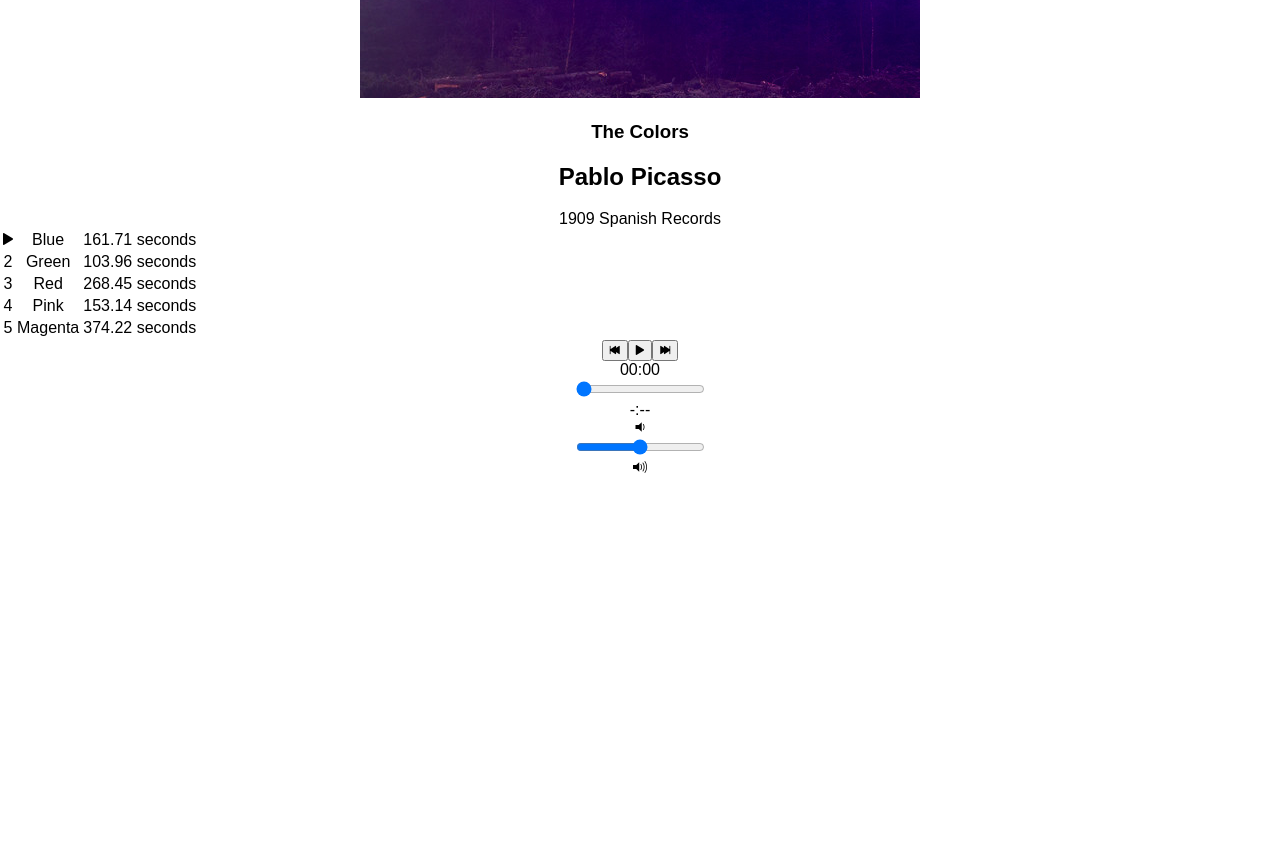
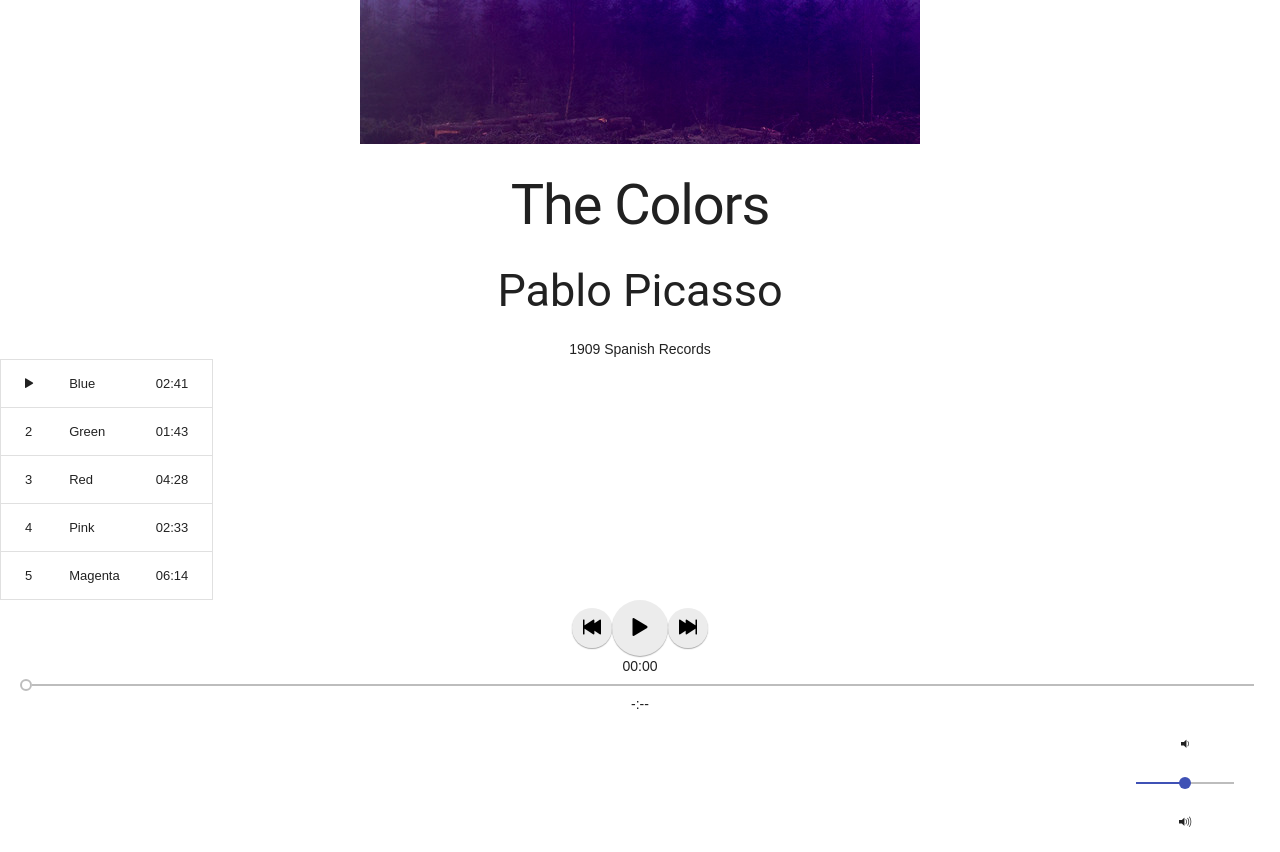
Before and after one commit to hankwarner/bloc-jams-reactjs, a React (Create React App) app: page /album/the-colors in a window 1280 px wide. Shown: the part 560-1412 px from the top of the page. Before the commit the page ends 1037 px from the top, so only its background shows below. Built offline with nearby package versions, Linux system fonts and the light colour scheme.

Commit message:
first commit, testing some styling

```diff
--- a/public/index.html
+++ b/public/index.html
@@ -20,7 +20,10 @@
       Learn how to configure a non-root public URL by running `npm run build`.
     -->
     <link rel="stylesheet" type="text/css" href="http://code.ionicframework.com/ionicons/2.0.1/css/ionicons.min.css">
-    <title>React App</title>
+    <link rel="stylesheet" href="https://fonts.googleapis.com/icon?family=Material+Icons">
+    <link rel="stylesheet" href="https://code.getmdl.io/1.3.0/material.indigo-pink.min.css">
+    <script defer src="https://code.getmdl.io/1.3.0/material.min.js"></script>
+    <title>Bloc Jams</title>
   </head>
   <body>
     <noscript>
--- a/src/components/Album.js
+++ b/src/components/Album.js
@@ -127,7 +127,7 @@ class Album extends Component {
                         <div id="release-info">{this.state.album.releaseInfo}</div>
                     </div>
                 </section>
-                <table id="song-list">
+                <table id="song-list" className="mdl-data-table mdl-js-data-table">
                     <colgroup>
                         <col id="song-number-column" />
                         <col id="song-title-column" />
@@ -140,14 +140,14 @@ class Album extends Component {
                                 onClick={() => this.handleSongClick(song)}
                                 onMouseEnter={() => this.setState({ hoveredSong: song })}
                                 onMouseLeave={() => this.setState({ hoveredSong: null })}>
-                                    <td className='song-actions'>
+                                    <td className='song-actions mdl-data-table__cell--non-numeric'>
                                             {this.state.currentSong === song ?
                                                 (<span className={this.state.isPlaying ? "ion-pause" : "ion-play"} />) :
                                                 this.state.hoveredSong === song ? (<span className="ion-play" />) :
                                                 (<span className="song-number">{index + 1}</span>)}
                                     </td>
-                                    <td className='song-title'>{song.title}</td>
-                                    <td className='song-duration'>{song.duration} seconds</td>
+                                    <td className='song-title mdl-data-table__cell--non-numeric'>{song.title}</td>
+                                    <td className='song-duration mdl-data-table__cell--non-numeric'>{this.formatTime(song.duration)}</td>
                                 </tr>
                             )
                         }
--- a/src/components/PlayerBar.js
+++ b/src/components/PlayerBar.js
@@ -1,4 +1,5 @@
 import React, { Component } from 'react';
+import RangeStlyes from './RangeStyles';
 
 class PlayerBar extends Component {
     constructor(props) {
@@ -9,13 +10,13 @@ class PlayerBar extends Component {
         return (
             <section className="player-bar">
                 <section id="buttons">
-                    <button id="previous" onClick={this.props.handlePrevClick} >
-                        <span className="ion-skip-backward"></span>
+                    <button id="previous" className="mdl-button mdl-js-button mdl-button--fab mdl-button--mini-fab mdl-js-ripple-effect" onClick={this.props.handlePrevClick} >
+                        <span className="ion-skip-backward mdl-js-ripple-effect"></span>
                     </button>
-                    <button id="play-pause" onClick={this.props.handleSongClick} >
+                    <button id="play-pause" className="mdl-button mdl-js-button mdl-button--fab mdl-js-ripple-effect" onClick={this.props.handleSongClick} >
                         <span className={this.props.isPlaying ? "ion-pause" : "ion-play" }></span>
                     </button>
-                    <button id="next" onClick={this.props.handleNextClick} >
+                    <button id="next" className="mdl-button mdl-js-button mdl-button--fab mdl-button--mini-fab mdl-js-ripple-effect" onClick={this.props.handleNextClick} >
                         <span className="ion-skip-forward"></span>
                     </button>
                 </section>
@@ -23,7 +24,7 @@ class PlayerBar extends Component {
                     <div className="current-time">{this.props.formatTime(this.props.currentTime)}</div>
                     <input
                         type="range"
-                        className="seek-bar"
+                        className="mdl-slider mdl-js-slider"
                         value={(this.props.currentTime / this.props.duration) || 0}
                         max="1"
                         min="0"
@@ -32,19 +33,27 @@ class PlayerBar extends Component {
                     />
                     <div className="total-time">{this.props.formatTime(this.props.duration)}</div>
                 </section>
+                <RangeStlyes>
                     <section id="volume-control">
+                        <RangeStlyes low>
                         <div className="icon ion-volume-low"></div>
+                        </RangeStlyes>
+                        <RangeStlyes input>
                         <input
                             type="range"
-                        className="seek-bar"
+                            className="mdl-slider mdl-js-slider"
                             value={this.props.currentVolume}
                             max="1.0"
                             min="0.0"
                             step="0.01"
                             onChange={this.props.handleVolumeChange}
                         />
+                        </RangeStlyes>
+                        <RangeStlyes high>
                         <div className="icon ion-volume-high"></div>
+                        </RangeStlyes>
                     </section>
+                </RangeStlyes>
             </section>
         );
     }
--- /dev/null
+++ b/src/components/RangeStyles.js
@@ -0,0 +1,9 @@
+import styled from "styled-components";
+
+export default styled.div`
+    width: 150px;
+    border: 5px white;
+    padding: 10px;
+    float: right;
+    margin-left: ${props => (props.low ? '100px' : (props.input ? '200px' : '300px')) };
+`;
```
Also changed, not shown: src/index.css (line endings or trailing spaces). Lines whose indentation alone changed are shown as unchanged.
